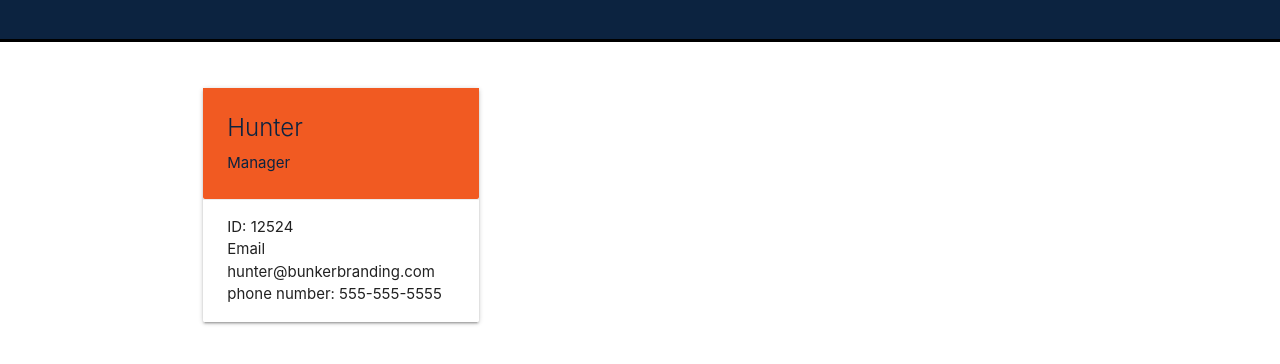
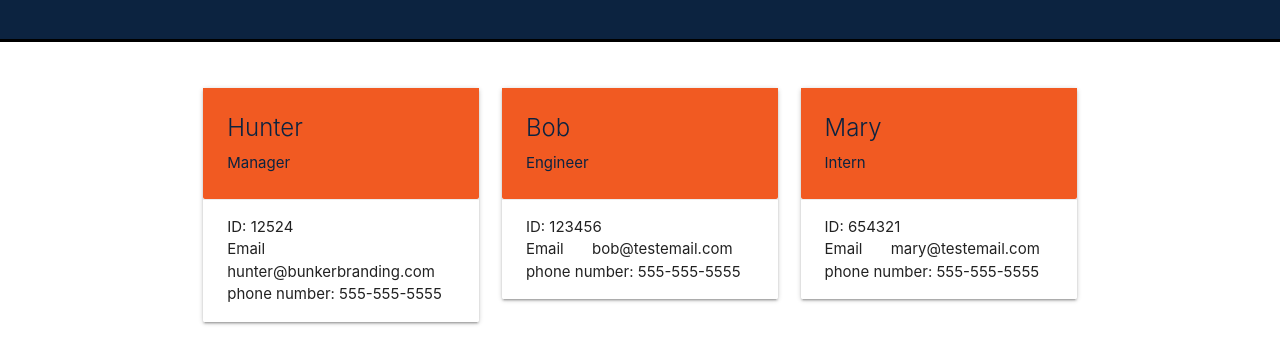
Before and after one commit to hmustain/Team-Profile-Generator, a website: page dist/index.html in a window 1280 px wide. Shown: the part 154-518 px from the top of the page. Drawn offline with nearby package versions, Linux system fonts and the light colour scheme.

Commit message:
added an additional 2 cards so i could see what 3 cards would align on a page

```diff
--- a/dist/index.html
+++ b/dist/index.html
@@ -34,7 +34,46 @@
                 </div>
               </div>
             </div>
+            <div class="col s12 m4 l4">
+                <div class="card">
+                  <div class="card-content emp-title ">
+                    <span class="card-title emp-name">Bob</span>
+                    <ul>
+                      <li>
+                          Engineer
+                      </li>
+                    </ul>
+                  </div>
+                  <div class="card-action emp-info">
+                      <ul>
+                          <li>ID: 123456</li>
+                          <li>Email <a href="hunter@bunkerbranding.com"></a>bob@testemail.com</li>
+                          <li>phone number: 555-555-5555</li>
+                      </ul>
+                  </div>
+                </div>
+              </div>
+              <div class="col s12 m4 l4">
+                <div class="card">
+                  <div class="card-content emp-title ">
+                    <span class="card-title emp-name">Mary</span>
+                    <ul>
+                      <li>
+                          Intern
+                      </li>
+                    </ul>
+                  </div>
+                  <div class="card-action emp-info">
+                      <ul>
+                          <li>ID: 654321</li>
+                          <li>Email <a href="hunter@bunkerbranding.com"></a>mary@testemail.com</li>
+                          <li>phone number: 555-555-5555</li>
+                      </ul>
+                  </div>
+                </div>
+              </div>
           </div>
+
     </div>
     <script src="https://cdnjs.cloudflare.com/ajax/libs/materialize/1.0.0/js/materialize.min.js"></script>
 </body>
```
